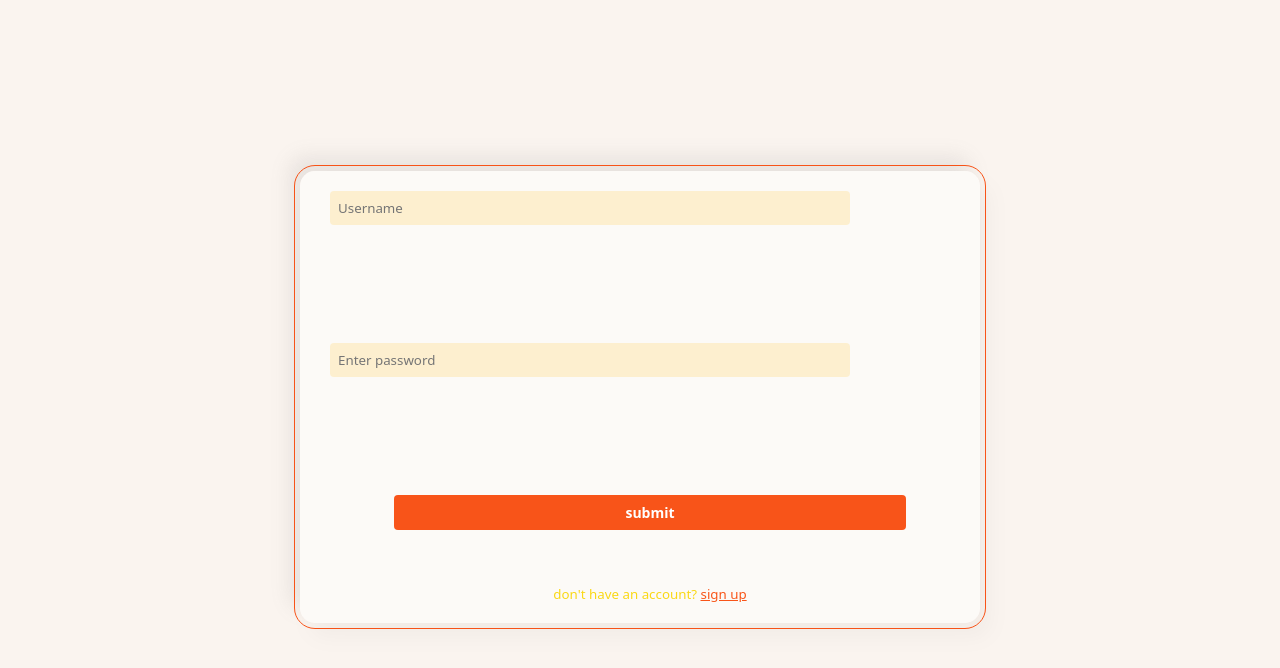
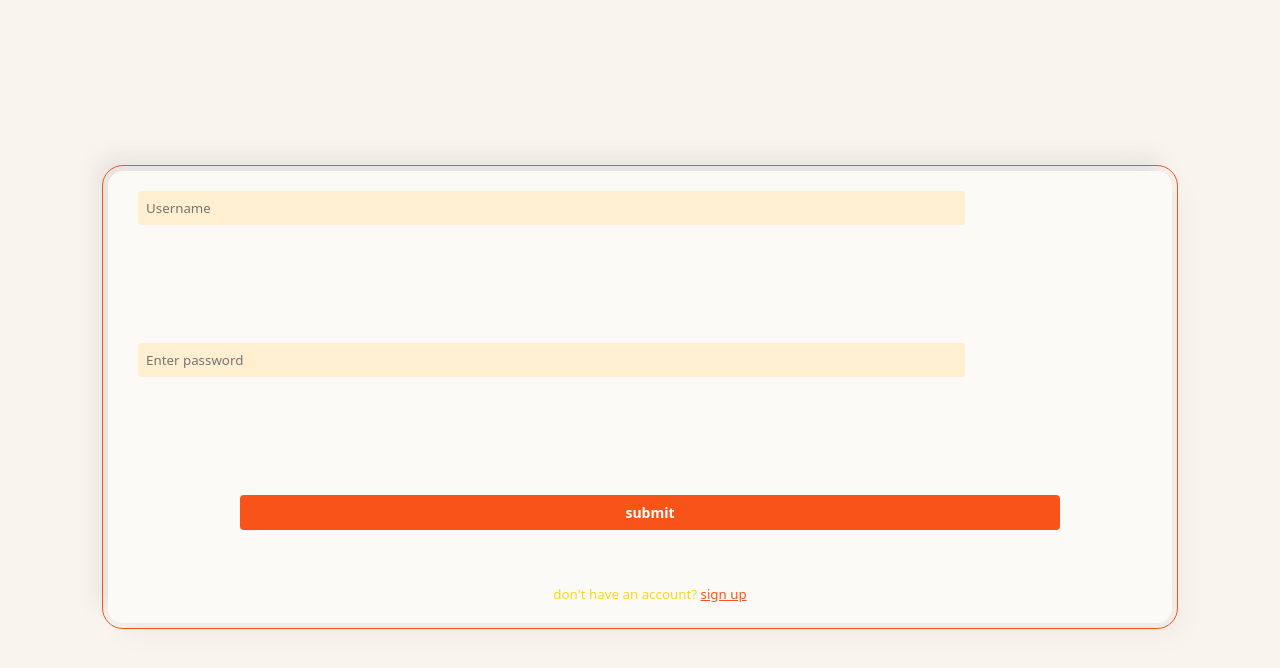
Before and after one commit to excell-ent/input-validation, a plain HTML site: page index.html in a window 1280 px wide. Shown: the part 60-728 px from the top of the page. Drawn offline with Linux system fonts and the light colour scheme.

Commit message:
Update input.css

```diff
--- a/input css/input.css
+++ b/input css/input.css
@@ -38,7 +38,7 @@ h1,h2,h3,h4,h5,h6{
 .input-div-card{
 	background-color: rgba(255, 255, 255, 0.541);
 	min-height: 50vh;
-	min-width: 50vw;
+	min-width: 80vw;
 	padding: 20px;
 	display: flex;
 	flex-direction: column;
```
